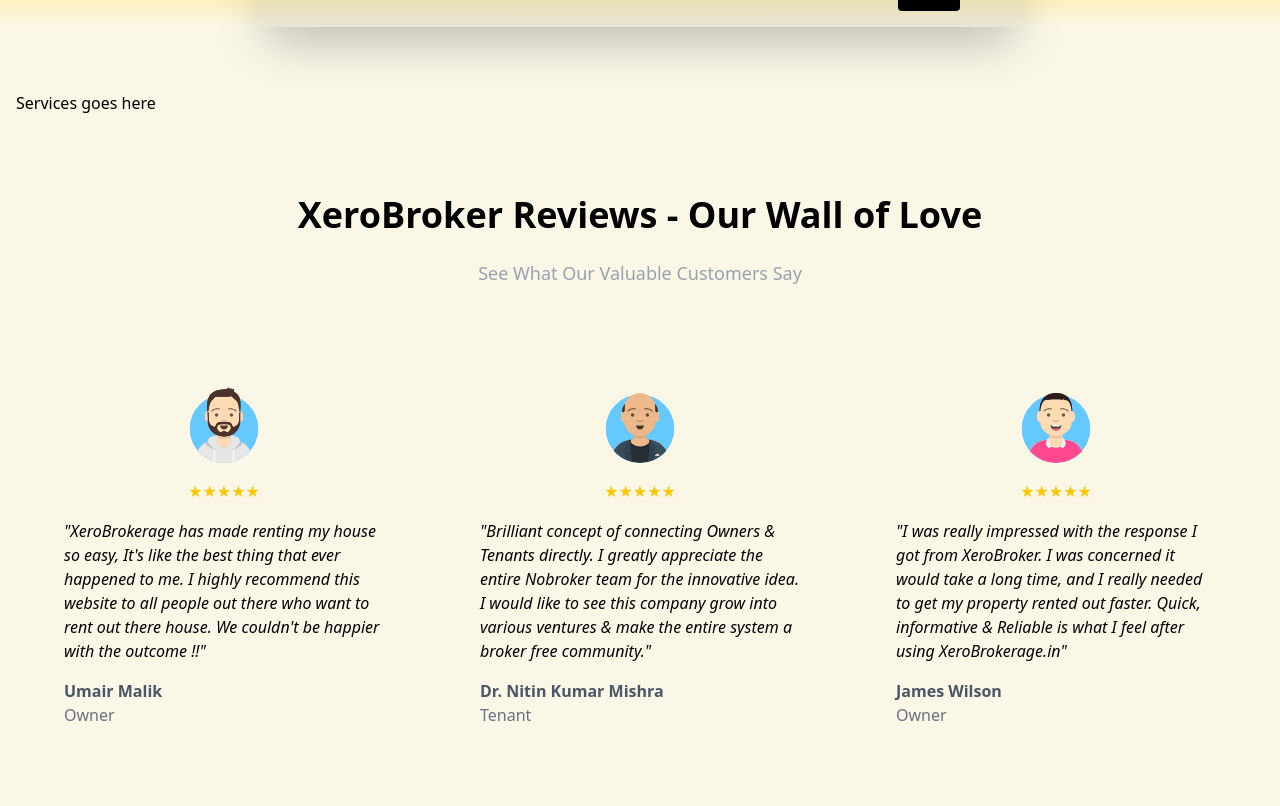
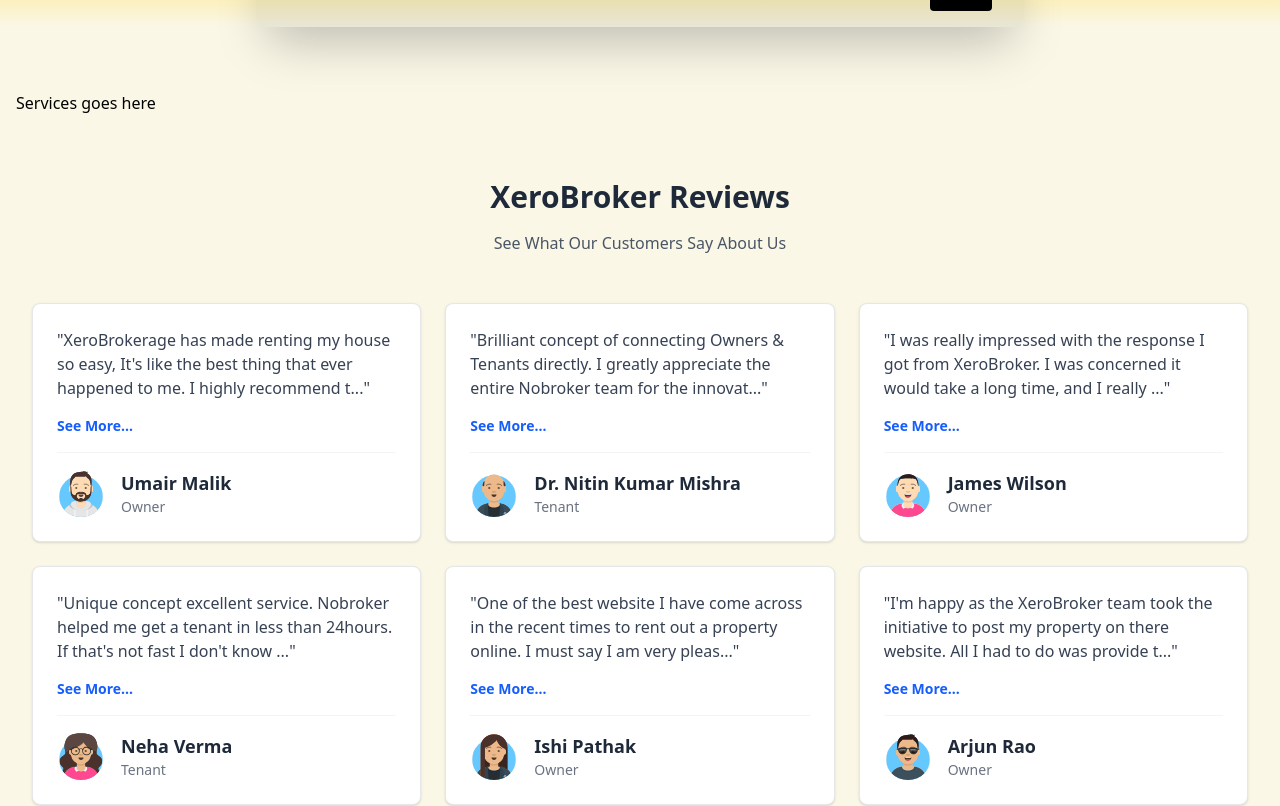
Before and after one commit to XeroBrokerage/website, a Next.js app: page / in a window 1280 px wide. Shown: the part 569-1375 px from the top of the page. Built offline with nearby package versions, Linux system fonts and the light colour scheme.

Commit message:
Fix: Testimonials

```diff
--- a/src/components/search/PropertySearch.js
+++ b/src/components/search/PropertySearch.js
@@ -26,7 +26,9 @@ export default function PropertySearch() {
 
         <select className='select select-bordered w-full sm:w-auto text-black focus:outline-none rounded-sm text-xl p-4 sm:p-1 border border-black sm:border-0 max-w-md'>
           {' '}
-          <option className='text-xl p-2 poppins-semibold'>Apartment</option>
+          <option className='text-xl p-2 poppins-semibold'>
+            Lands and Plots
+          </option>
           <option className='text-xl p-2 poppins-semibold'>Villa</option>
           <option className='text-xl p-2 poppins-semibold'>Office</option>
           <option className='text-xl p-2 poppins-semibold'>Hostel</option>
--- a/src/components/ui/Testimonial.jsx
+++ b/src/components/ui/Testimonial.jsx
@@ -3,114 +3,181 @@ import { motion } from 'framer-motion'
 
 const testimonials = [
   {
+    id: 1,
     name: 'Umair Malik',
     role: 'Owner',
     image: '/Umair.svg',
-    type: 'image/svg+xml',
-    // alt: 'https://ui-avatars.com/api/?name=Umair+Malik',
     quote:
       "XeroBrokerage has made renting my house so easy, It's like the best thing that ever happened to me. I highly recommend this website to all people out there who want to rent out there house. We couldn't be happier with the outcome !!",
     rating: 5,
   },
   {
+    id: 2,
     name: 'Dr. Nitin Kumar Mishra',
     role: 'Tenant',
     image: '/nitin.svg',
-    // alt: 'https://ui-avatars.com/api/?name=Nitin+Kumar+Mishra',
     quote:
       'Brilliant concept of connecting Owners & Tenants directly. I greatly appreciate the entire Nobroker team for the innovative idea. I would like to see this company grow into various ventures & make the entire system a broker free community.',
     rating: 5,
   },
   {
+    id: 3,
     name: 'James Wilson',
     role: 'Owner',
     image: '/james.svg',
-    // alt: 'https://ui-avatars.com/api/?name=James+Wilson',
     quote:
-      'I was really impressed with the response I got from XeroBroker. I was concerned it would take a long time, and I really needed to get my property rented out faster. Quick, informative & Reliable is what I feel after using XeroBrokerage.in',
+      'I was really impressed with the response I got from XeroBroker. I was concerned it would take a long time, and I really needed to get my property rented out faster. Quick, informative & Reliable is what I feel after using XeroBrokerage.in. The process was seamless and the customer support was excellent throughout my experience.',
     rating: 5,
   },
   {
+    id: 4,
     name: 'Neha Verma',
     role: 'Tenant',
     image: '/neha.svg',
-    // alt: 'https://ui-avatars.com/api/?name=Neha+Verma',
     quote:
-      "Unique concept excellent service. Nobroker helped me get a tenant in less than 24hours. If that's not fast I don't know what is.",
+      "Unique concept excellent service. Nobroker helped me get a tenant in less than 24hours. If that's not fast I don't know what is. The platform is incredibly user-friendly and saved me so much time compared to traditional methods.",
     rating: 5,
   },
   {
+    id: 5,
     name: 'Ishi Pathak',
     role: 'Owner',
     image: '/LongHairGirl.svg',
-    // alt: 'https://ui-avatars.com/api/?name=Ishi+Pathak',
     quote:
       'One of the best website I have come across in the recent times to rent out a property online. I must say I am very pleased with the response I got from XeroBroker in getting the right tenant as per my preferences mentioned on the website. I am very satisfied & I have already recommended XeroBrokerage.in to all my friends. Good job Team.',
     rating: 4,
   },
   {
+    id: 6,
     name: 'Arjun Rao',
     role: 'Owner',
     image: '/arjun.svg',
-    // alt: 'https://ui-avatars.com/api/?name=Arjun+Rao',
     quote:
       "I'm happy as the XeroBroker team took the initiative to post my property on there website. All I had to do was provide the information over the phone & send the photos through WhatsApp. I'm extremely happy as my property was rented out faster than I expected without me having to pay any brokerage whatsoever. Thanks to XeroBroker team",
     rating: 4,
   },
 ]
 
-const Testimonials = () => {
-  const [activeIndex, setActiveIndex] = useState(0)
+const TestimonialCard = ({ testimonial, isExpanded, toggleExpand }) => {
+  const maxChars = 120
+  const needsTruncation = testimonial.quote.length > maxChars
+  const displayText = isExpanded
+    ? testimonial.quote
+    : needsTruncation
+    ? testimonial.quote.substring(0, maxChars) + '...'
+    : testimonial.quote
 
   return (
-    <section className='py-20 bg-primary'>
+    <div className='bg-white p-6 rounded-lg shadow-sm border border-gray-200 flex flex-col h-full'>
+      {/* Quote Text */}
+      <div className='flex-grow'>
+        <p className='text-gray-700 text-base mb-4'>"{displayText}"</p>
+      </div>
+
+      {/* User Info and See More */}
+      <div className='mt-auto'>
+        {needsTruncation && (
+          <button
+            onClick={toggleExpand}
+            className='text-blue-600 font-semibold hover:cursor-pointer text-sm hover:underline focus:outline-none mb-4 block'
+          >
+            {isExpanded ? 'Read Less' : 'See More...'}
+          </button>
+        )}
+
+        <div className='flex items-center pt-4 border-t border-gray-100'>
+          <img
+            src={testimonial.image}
+            alt={testimonial.name}
+            className='w-12 h-12 rounded-full object-cover mr-4'
+            onError={e => {
+              e.target.onerror = null
+              e.target.src = `https://ui-avatars.com/api/?name=${testimonial.name.replace(
+                /\s+/g,
+                '+',
+              )}&background=random`
+            }}
+          />
+          <div>
+            <h3 className='font-bold text-gray-800 text-lg'>
+              {testimonial.name}
+            </h3>
+            <p className='text-gray-500 text-sm'>{testimonial.role}</p>
+          </div>
+        </div>
+      </div>
+    </div>
+  )
+}
+
+const Testimonials = () => {
+  const [expandedCards, setExpandedCards] = useState({})
+
+  const toggleExpand = id => {
+    setExpandedCards(prev => ({
+      ...prev,
+      [id]: !prev[id],
+    }))
+  }
+
+  return (
+    <section className='py-16 '>
       <div className='container mx-auto px-4'>
         <motion.div
           initial={{ opacity: 0, y: 20 }}
           whileInView={{ opacity: 1, y: 0 }}
           viewport={{ once: true }}
           transition={{ duration: 0.6 }}
-          className='text-center mb-16'
+          className='text-center mb-12'
         >
-          <h2 className='text-4xl font-bold text-textColor mb-6'>
-            XeroBroker Reviews - Our Wall of Love
+          <h2 className='text-3xl font-bold text-gray-800 mb-4'>
+            XeroBroker Reviews
           </h2>
-          <p className='text-lg text-gray-400 max-w-2xl mx-auto'>
-            See What Our Valuable Customers Say
+          <p className='text-gray-600 max-w-2xl mx-auto'>
+            See What Our Customers Say About Us
           </p>
         </motion.div>
 
-        <div className='grid grid-cols-1 md:grid-cols-3 gap-8'>
-          {testimonials.map((testimonial, index) => (
+        {/* Desktop Grid View */}
+        <div className='hidden md:grid grid-cols-1 md:grid-cols-3 gap-6'>
+          {testimonials.map(testimonial => (
             <motion.div
-              key={index}
-              initial={{ opacity: 0, scale: 0.9 }}
+              key={testimonial.id}
+              initial={{ opacity: 0, scale: 0.95 }}
               whileInView={{ opacity: 1, scale: 1 }}
               viewport={{ once: true }}
-              transition={{ duration: 0.6, delay: index * 0.1 }}
-              className='bg-secondary p-8 rounded-lg'
+              transition={{ duration: 0.4 }}
+              className='h-full'
             >
-              <img
-                src={testimonial.image}
-                alt={testimonial.alt ?? testimonial.name}
-                className='w-20 h-20 rounded-full mx-auto mb-4'
-                onError={e => {
-                  e.target.onError = null
-                  // e.target.src = testimonial.alt
-                }}
+              <TestimonialCard
+                testimonial={testimonial}
+                isExpanded={!!expandedCards[testimonial.id]}
+                toggleExpand={() => toggleExpand(testimonial.id)}
               />
-              <div className='text-yellow-400 flex justify-center mb-4'>
-                {[...Array(testimonial.rating)].map((_, i) => (
-                  <span key={i}>★</span>
-                ))}
-              </div>
-              <p className='text-textColor italic mb-4'>
-                "{testimonial.quote}"
-              </p>
-              <h3 className='font-bold text-gray-600'>{testimonial.name}</h3>
-              <p className='text-gray-500'>{testimonial.role}</p>
             </motion.div>
           ))}
+        </div>
+
+        {/* Mobile Horizontal Scroll View */}
+        <div className='md:hidden overflow-x-auto pb-4'>
+          <div className='flex space-x-4 w-max px-4'>
+            {testimonials.map(testimonial => (
+              <motion.div
+                key={testimonial.id}
+                initial={{ opacity: 0, scale: 0.95 }}
+                whileInView={{ opacity: 1, scale: 1 }}
+                viewport={{ once: true }}
+                transition={{ duration: 0.4 }}
+                className='w-80 flex-shrink-0 h-full'
+              >
+                <TestimonialCard
+                  testimonial={testimonial}
+                  isExpanded={!!expandedCards[testimonial.id]}
+                  toggleExpand={() => toggleExpand(testimonial.id)}
+                />
+              </motion.div>
+            ))}
+          </div>
         </div>
       </div>
     </section>
```
